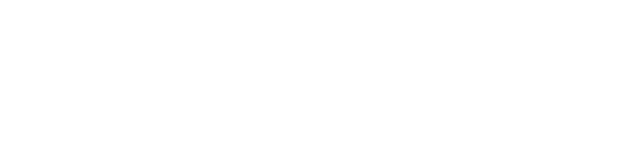
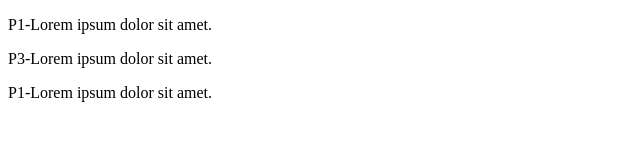
Before and after one commit to abnerAlexis/jsPlayground, a plain HTML site: page jquery/index.html in a window 1280 px wide. Shown: the whole page, without its empty margins (0-640 px from the left). Drawn offline with nearby package versions, Linux system fonts and the light colour scheme.

Commit message:
Add dummy paragraphs

```diff
--- a/jquery/index.html
+++ b/jquery/index.html
@@ -9,6 +9,9 @@
 </head>
 
 <body>
+    <p>P1-Lorem ipsum dolor sit amet.</p>
+    <p>P3-Lorem ipsum dolor sit amet.</p>
+    <p>P1-Lorem ipsum dolor sit amet.</p>
 
     <script src="https://code.jquery.com/jquery-3.5.1.js"
         integrity="sha256-QWo7LDvxbWT2tbbQ97B53yJnYU3WhH/C8ycbRAkjPDc=" crossorigin="anonymous"></script>
```
